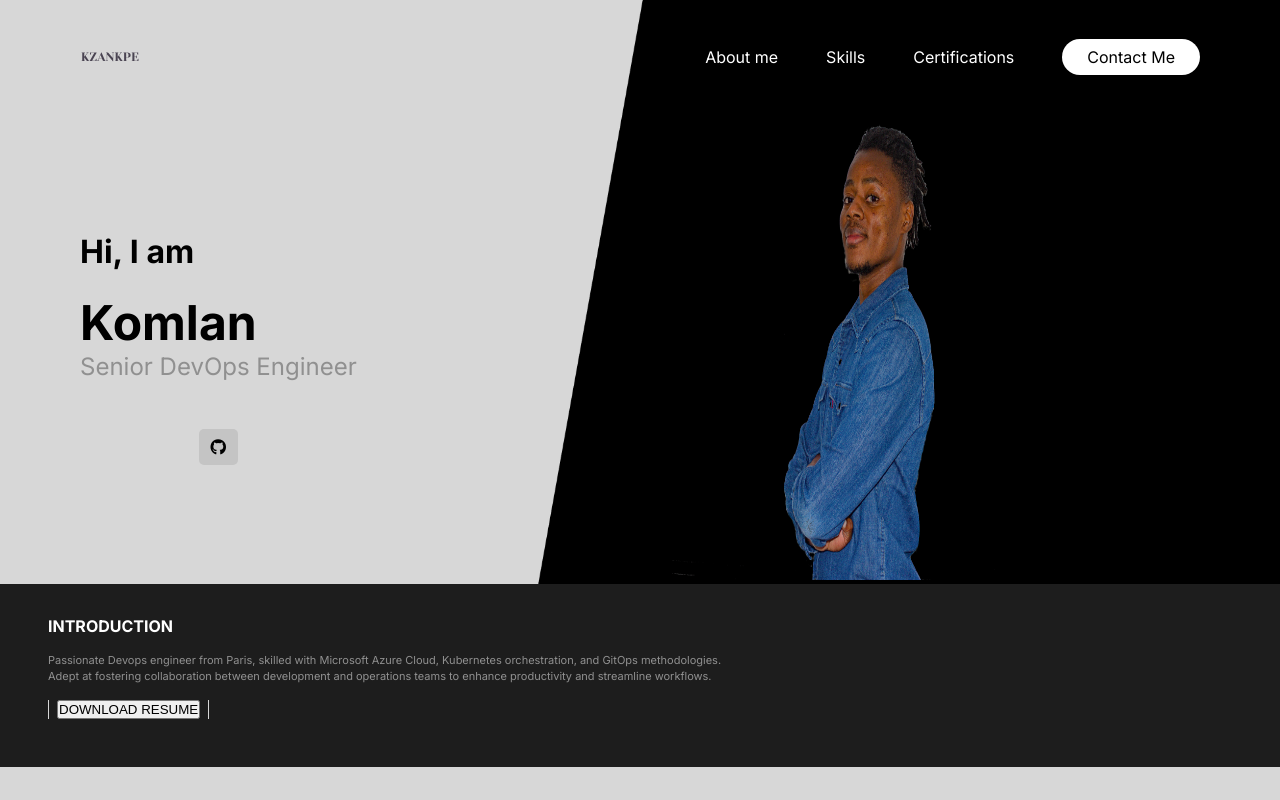
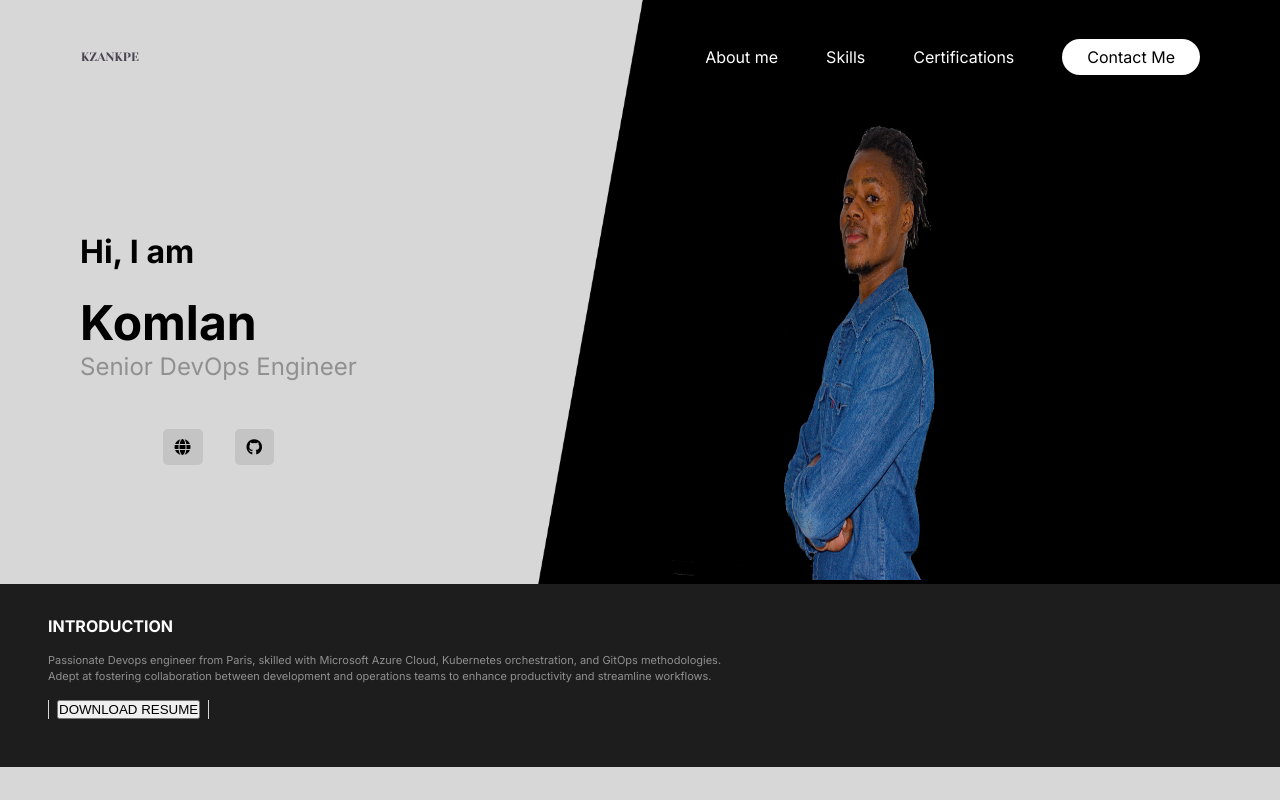
Before and after one commit to kzankpe/kzankpe.github.io, a plain HTML site: page index.html in a window 1280 px wide. Shown: the top 800 px of the page. Drawn offline with Linux system fonts and the light colour scheme.

Commit message:
fix(#11): add link to the hashnode blog

```diff
--- a/index.html
+++ b/index.html
@@ -48,7 +48,7 @@
                         <h6>Senior DevOps Engineer </h6>
                     </div>
                     <div class="contact-me">
-                        <!--<a href="https://x.com/kzankpe" target="_blank"><i class="fa-brands fa-x-twitter"></i></a>-->
+                        <a href="https://blog.kzankpe.com" target="_blank"><i class="fa fa-globe"></i></a>
                         <a href="https://github.com/kzankpe" target="_blank"><i class="fa-brands fa-github"></i></a>
                     </div>
 
```
Also changed, not shown: 1 other file.
